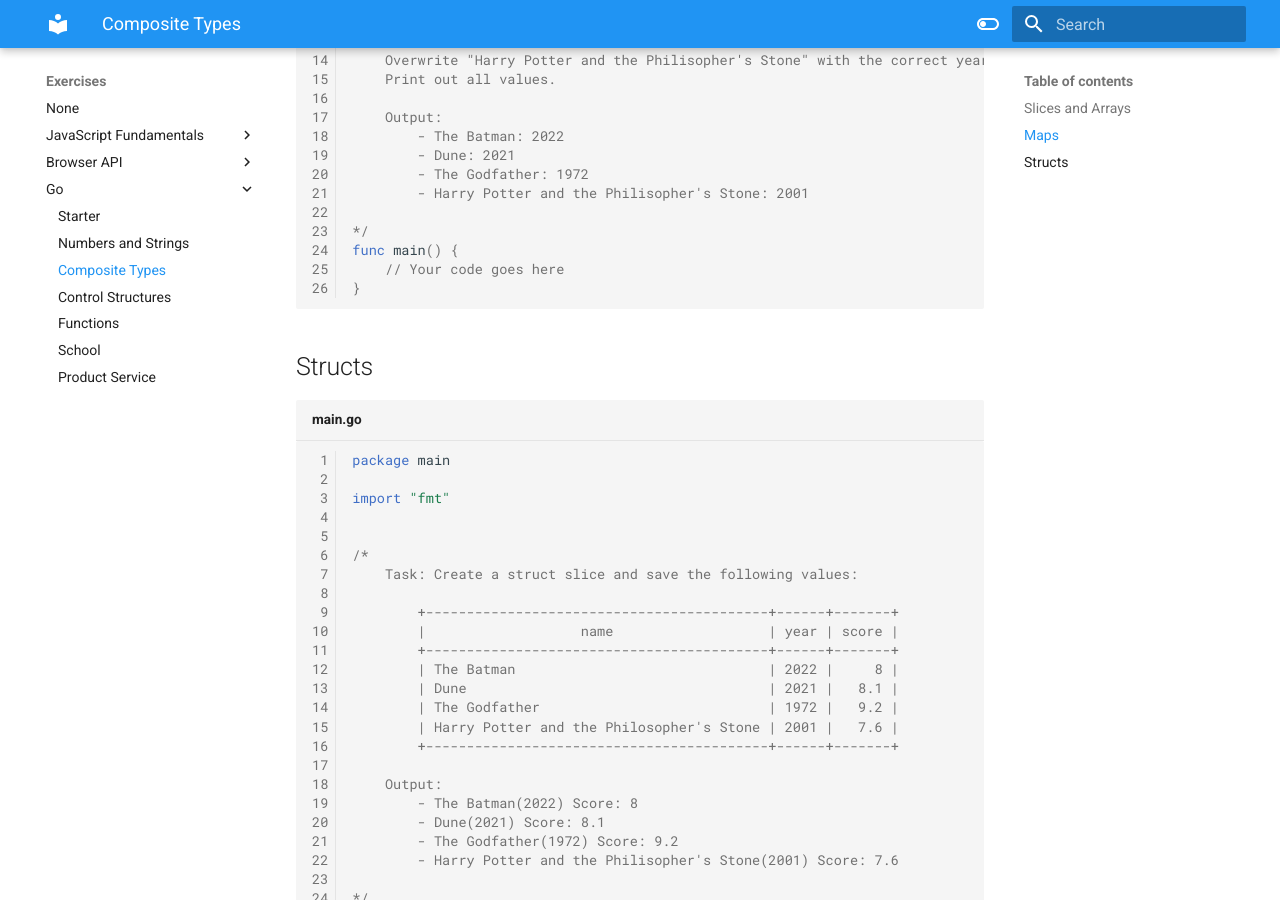
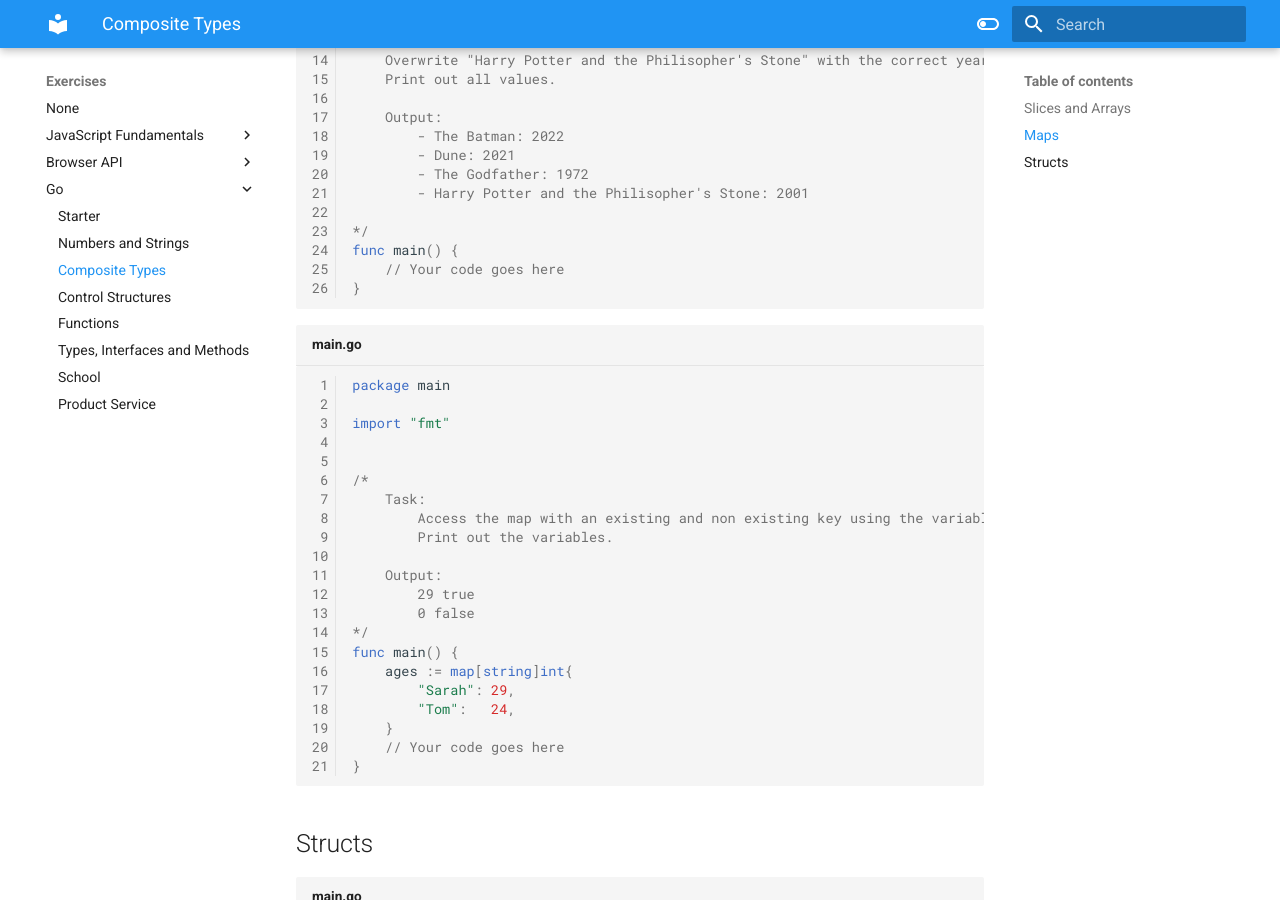
Before and after one commit to bykof/bykof.github.com, an MkDocs documentation site: the page built from docs/exercises/go/starter/composite_types.md, in a window 1280 px wide and 900 px high, scrolled down 1231 px. Built offline with MkDocs 1.6.1 and Material for MkDocs 9.7.7, drawn with Linux system fonts in a browser that asks for light colours.

Commit message:
Adapt exercies

````diff
--- a/docs/exercises/go/starter/composite_types.md
+++ b/docs/exercises/go/starter/composite_types.md
@@ -65,6 +65,30 @@ func main() {
 }
 ```
 
+```go linenums="1" title="main.go"
+package main
+
+import "fmt"
+
+
+/*
+    Task:
+        Access the map with an existing and non existing key using the variable, ok := idiom
+        Print out the variables.
+
+    Output:
+        29 true
+        0 false
+*/
+func main() {
+    ages := map[string]int{
+		"Sarah": 29,
+		"Tom":   24,
+	}
+    // Your code goes here
+}
+```
+
 ## Structs
 
 ```go linenums="1" title="main.go"
--- a/mkdocs.yml
+++ b/mkdocs.yml
@@ -98,6 +98,7 @@ nav:
           - exercises/go/starter/composite_types.md
           - exercises/go/starter/control_structures.md
           - exercises/go/starter/functions.md
+          - exercises/go/starter/types_interfaces_methods.md
           - exercises/go/projects/school.md
           - exercises/go/projects/product_service.md
 
````
Also changed, not shown: docs/exercises/go/starter/pointers.md (deleted, +0 -33 lines), docs/exercises/go/starter/types_interfaces_methods.md (added, +108 -0 lines).
